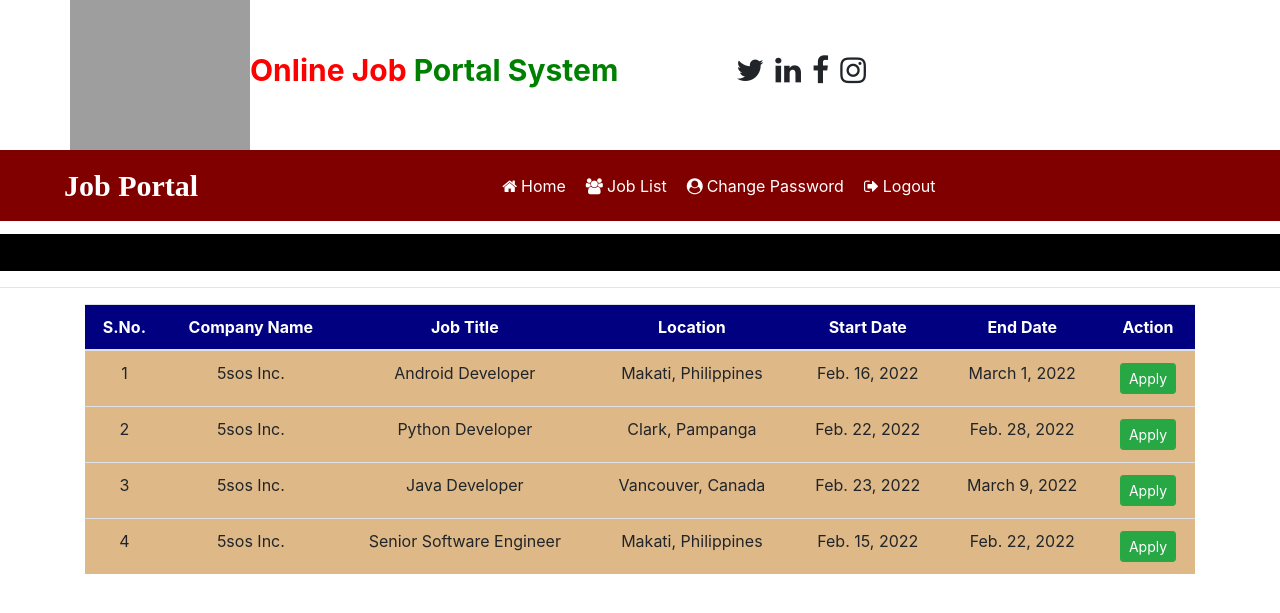
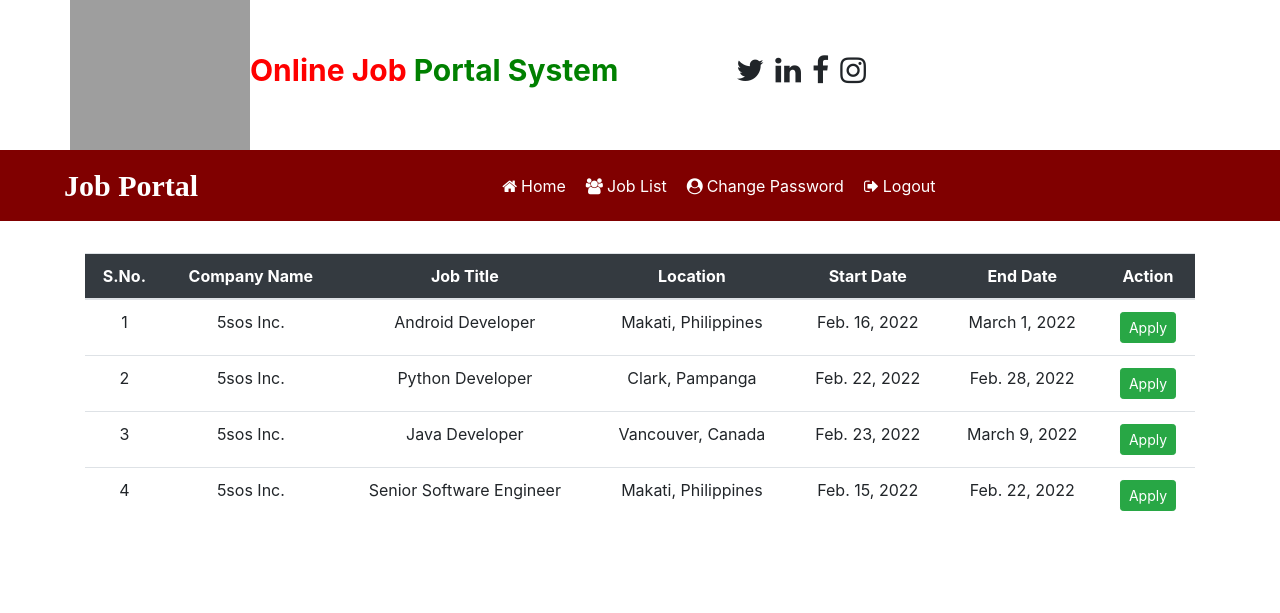
Before and after one commit to angedc02/jobportal, a Django app: template job/templates/user_latestjobs.html in a window 1280 px wide. Shown: the top 613 px of the page. Run offline with Django 4.2, Linux system fonts and the light colour scheme; the template is opened without the code that fills it: values that come from a table or form of the project are taken from there, others are empty; data comes from the database, SQL or seed files in the repository; both versions use the stored data as it was after the commit; grey boxes are pictures that could not be loaded.

Commit message:
latest-jobs-table-done

```diff
--- a/job/templates/user_latestjobs.html
+++ b/job/templates/user_latestjobs.html
@@ -8,14 +8,10 @@
     tr{text-align: center}
 </style>
 
-<marquee style="font-family: 'Monotype Corsiva'; font-size:25px; color:darkcyan; background-color:black; font-weight:bold; margin-top: 1%">
-    Latest Job List
-</marquee>
-<hr>
-<div class="container">
+<div class="container" style="margin: 2rem auto;">
     <table class="table table-hover" id="example">
         <thead>
-        <tr style="background-color: #000080; color: white">
+        <tr style="background-color: #343a40; color: white">
             <th>S.No.</th>
             <th>Company Name</th>
             <th>Job Title</th>
@@ -25,10 +21,9 @@
             <th>Action</th>
         </tr>
         </thead>
-
         <tbody>
         {% for i in job %}
-        <tr style="background-color: #DEB887">
+        <tr style="background-color: #fff">
             <td>{{forloop.counter}}</td>
             <td>{{i.recruiter.company}}</td>
             <td>{{i.title}}</td>
@@ -43,9 +38,7 @@
             {% endif %}
         </tr>
         {% endfor %}
-
         </tbody>
-
     </table>
 </div>
 {% endblock %}
```
Also changed, not shown: db.sqlite3, media/game_dev.jpg (added).
